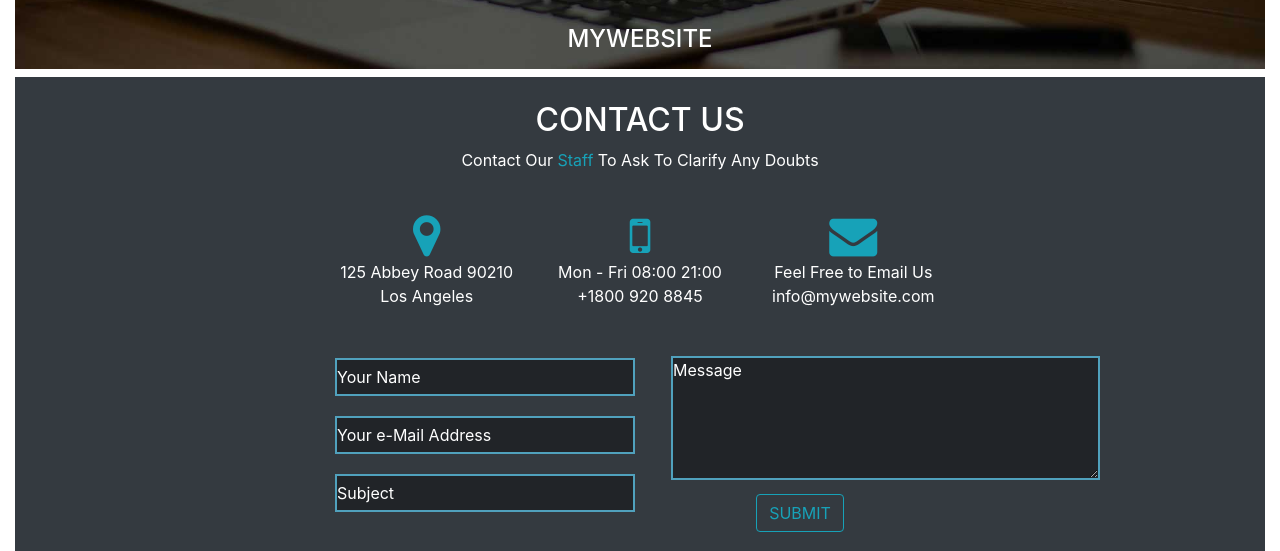
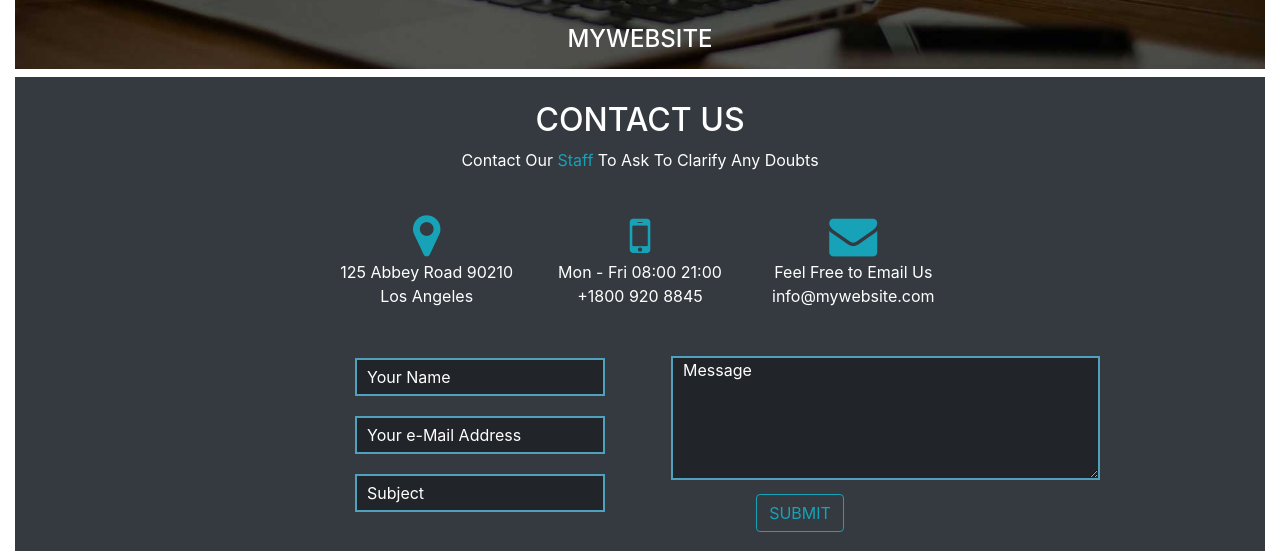
Before and after one commit to sathishsaravana/project4, a plain HTML site: page index.html in a window 1280 px wide. Shown: the part 6198-6749 px from the top of the page. Drawn offline with nearby package versions, Linux system fonts and the light colour scheme.

Commit message:
first commit

```diff
--- a/style.css
+++ b/style.css
@@ -130,7 +130,7 @@ body {
   transform: translate(-20px, 68px);
 }
 .cont-left input {
-  width: 300px;
+  width: 250px;
   padding: 5px 0;
   margin: 10px 0;
 }
@@ -141,6 +141,7 @@ body {
 }
 .cont input::placeholder {
   color: white;
+  padding: 0 10px;
 }
 .cont-right textarea {
   background-color: rgba(0, 0, 0, 0.377);
@@ -149,6 +150,7 @@ body {
 }
 .cont-right textarea::placeholder {
   color: white;
+  padding: 0 10px;
 }
 .cont-line {
   width: 100%;
```
